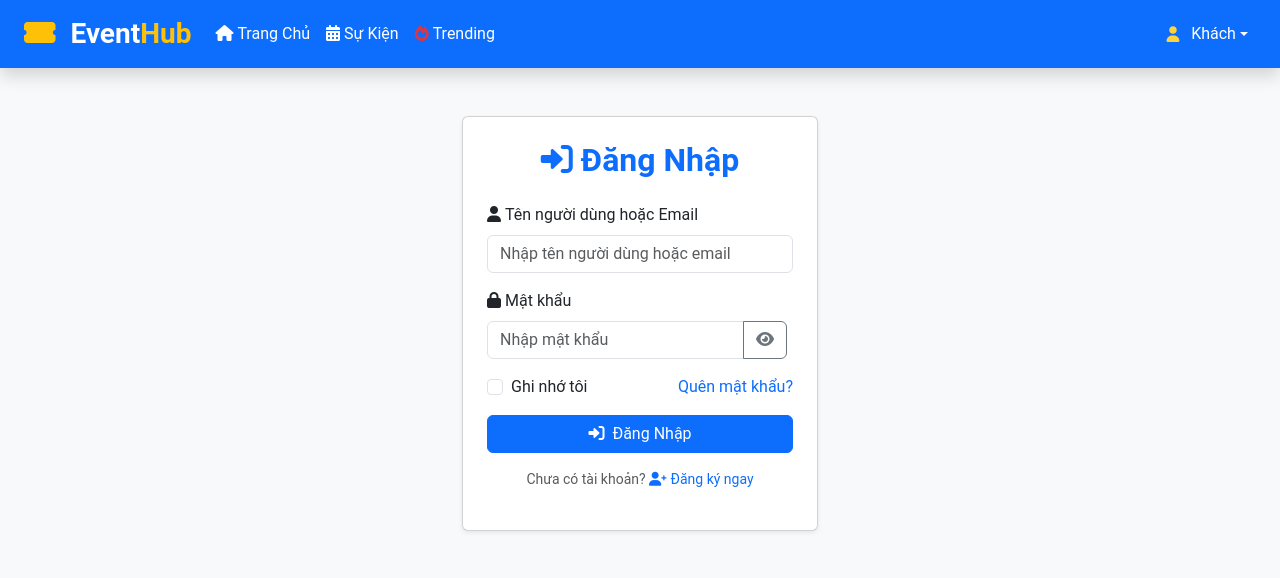
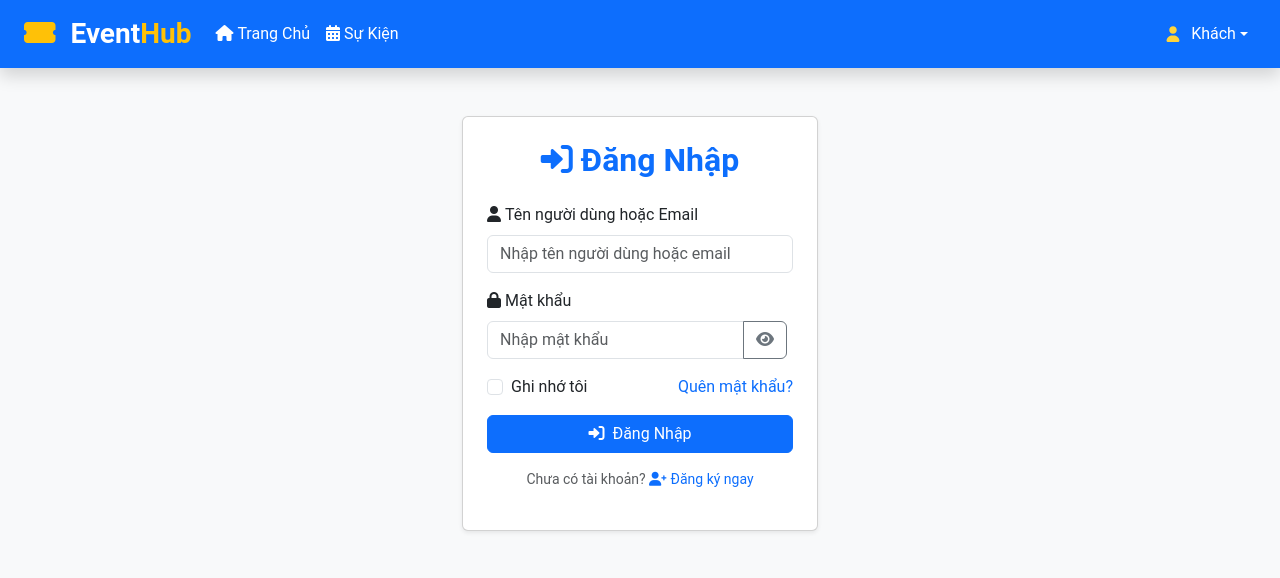
Before and after one commit to NamNguyen1909/online-event-ticketing-system, a Flask app: a page that uses eventapp/templates/layout/header.html in a window 1280 px wide. Shown: the top 578 px of the page. Run offline with Flask 3, Linux system fonts and the light colour scheme.

Commit message:
Update header.html

```diff
--- a/eventapp/templates/layout/header.html
+++ b/eventapp/templates/layout/header.html
@@ -66,7 +66,7 @@
                         <!-- Guest menu -->
                         <li class="nav-item"><a class="nav-link" href="{{ url_for('index') }}"><i class="fas fa-home me-1"></i>Trang Chủ</a></li>
                         <li class="nav-item"><a class="nav-link" href="{{ url_for('events') }}"><i class="fas fa-calendar-alt me-1"></i>Sự Kiện</a></li>
-                        <li class="nav-item"><a class="nav-link" href="{{ url_for('trending') }}"><i class="fas fa-fire text-danger me-1"></i>Trending</a></li>
+                        <!-- <li class="nav-item"><a class="nav-link" href="{{ url_for('trending') }}"><i class="fas fa-fire text-danger me-1"></i>Trending</a></li> -->
                     {% elif current_user.role.value == 'customer' %}
                         <!-- Customer menu -->
                         <li class="nav-item"><a class="nav-link" href="{{ url_for('index') }}"><i class="fas fa-home me-1"></i>Trang Chủ</a></li>
```
